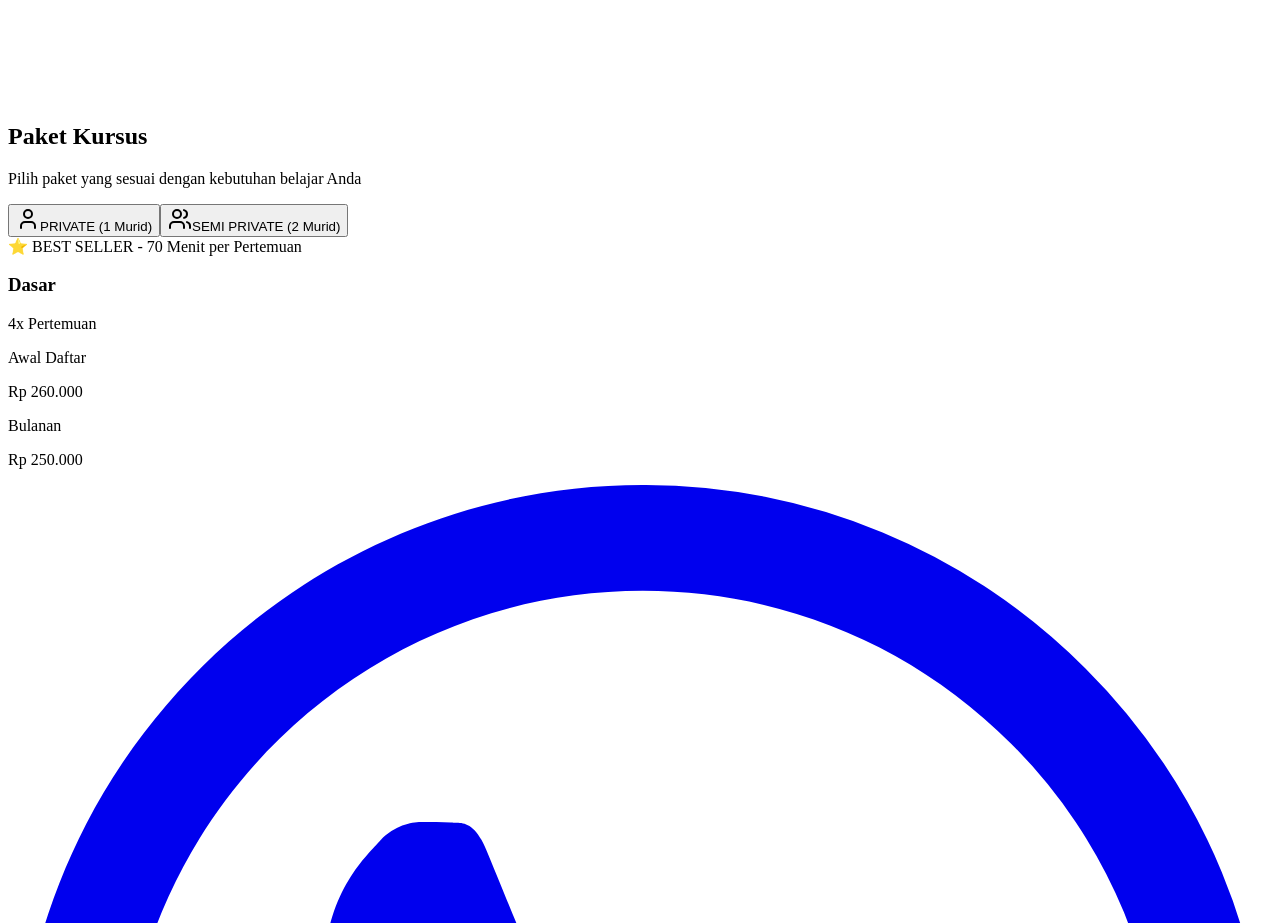
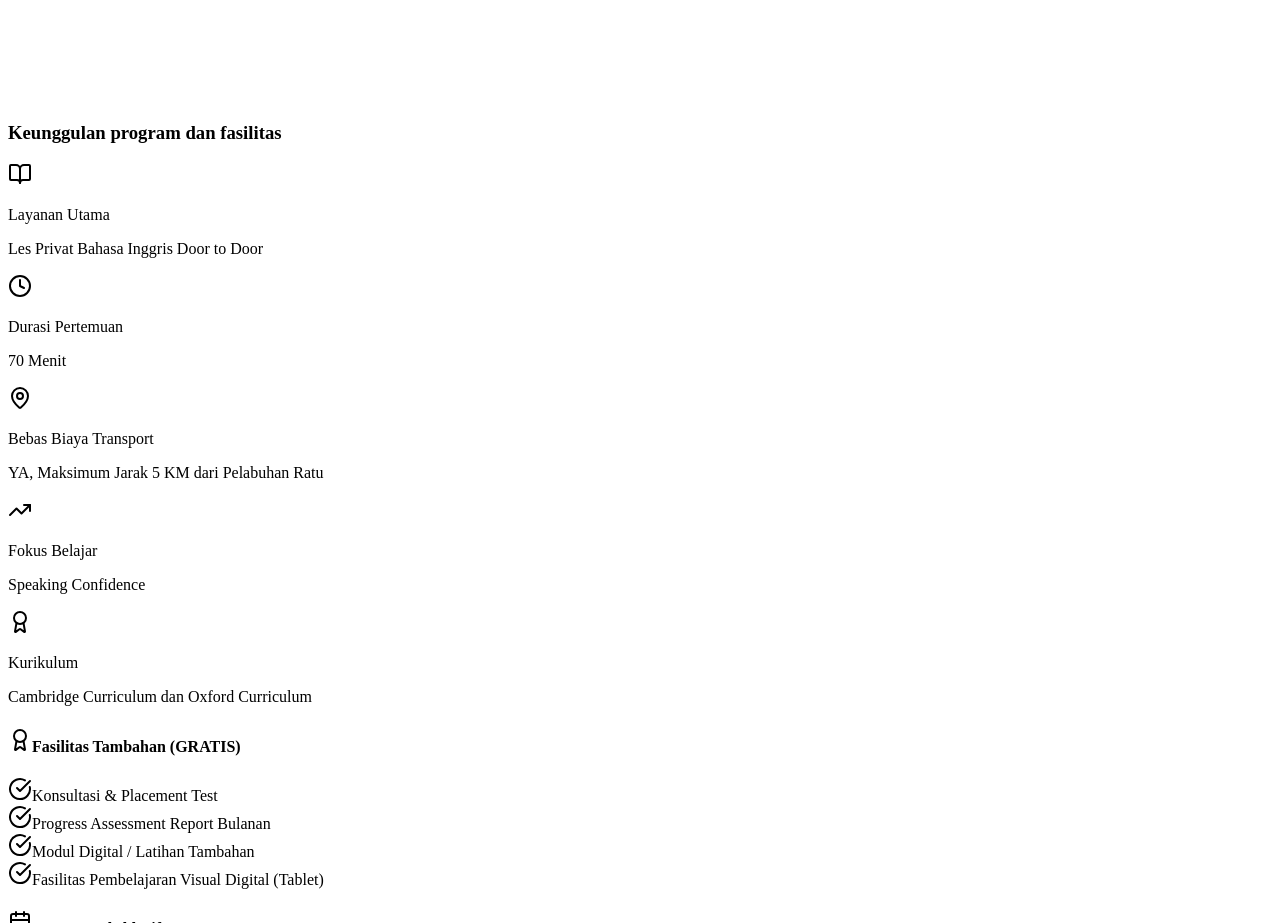
Before and after one commit to khaerulilman/frontend-EMA, a Next.js app: page / in a window 1280 px wide. Shown: the part 8560-9483 px from the top of the page. Built offline with nearby package versions, Linux system fonts and the light colour scheme; grey boxes are pictures that could not be loaded.

Commit message:
Comment out sections in PriceCourse component
Commented out sections of the PriceCourse component for potential future use.

```diff
--- a/src/landing/PriceCourse.tsx
+++ b/src/landing/PriceCourse.tsx
@@ -85,17 +85,17 @@ const PriceCourse = () => {
         animate="visible"
       >
         {/* Header */}
-        <motion.div className="text-center mb-12" variants={itemVariants}>
+        {/* <motion.div className="text-center mb-12" variants={itemVariants}>
           <h2 className="text-5xl font-bold mb-4">
             <span className="text-blue-600">Paket</span>{" "}
             <span className="text-yellow-500">Kursus</span>
           </h2>
           <p className="text-gray-600 text-lg">Pilih paket yang sesuai dengan kebutuhan belajar Anda</p>
           <div className="w-32 h-1.5 bg-gradient-to-r from-blue-600 to-yellow-500 mx-auto mt-4 rounded-full"></div>
-        </motion.div>
+        </motion.div> */}
 
         {/* Tab Switcher */}
-        <motion.div className="flex justify-center mb-12" variants={itemVariants}>
+        {/* <motion.div className="flex justify-center mb-12" variants={itemVariants}>
           <div className="bg-white rounded-2xl shadow-lg p-2 inline-flex">
             <button
               onClick={() => setActiveTab("private")}
@@ -120,10 +120,10 @@ const PriceCourse = () => {
               SEMI PRIVATE (2 Murid)
             </button>
           </div>
-        </motion.div>
+        </motion.div> */}
 
         {/* Private Packages */}
-        {activeTab === "private" && (
+        {/* {activeTab === "private" && (
           <motion.div
             initial={{ opacity: 0, x: -20 }}
             animate={{ opacity: 1, x: 0 }}
@@ -196,7 +196,7 @@ const PriceCourse = () => {
               ))}
             </div>
           </motion.div>
-        )}
+        )} */}
 
         {/* Semi Private Package */}
         {activeTab === "semi-private" && (
```
